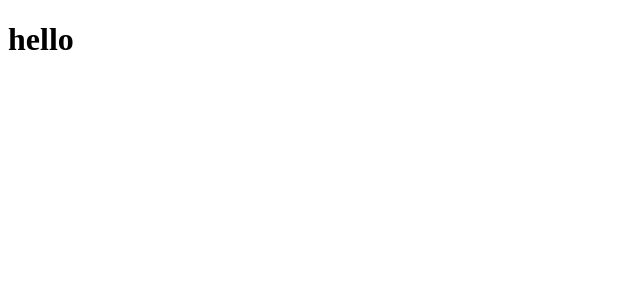
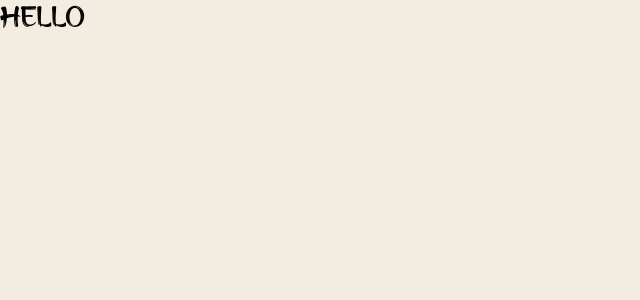
Before and after one commit to kiddogum/Responsive-Prototype, a React (Vite) app: page / in a window 1280 px wide. Shown: the top 300 px of the page, without its empty margins (0-640 px from the left). Built offline with nearby package versions, Linux system fonts and the light colour scheme.

Commit message:
added base

```diff
--- a/src/main.tsx
+++ b/src/main.tsx
@@ -1,3 +1,6 @@
 import ReactDOM from "react-dom/client";
+import "./index.css";
 
-ReactDOM.createRoot(document.getElementById("root")!).render(<h1>hello</h1>);
+ReactDOM.createRoot(document.getElementById("root")!).render(
+  <h1 className="font-hiro text-3xl">hello</h1>
+);
```
Also changed, not shown: vite.config.ts (+4 -3 lines), 1 other file (tests, documents, lock files or other folders).
